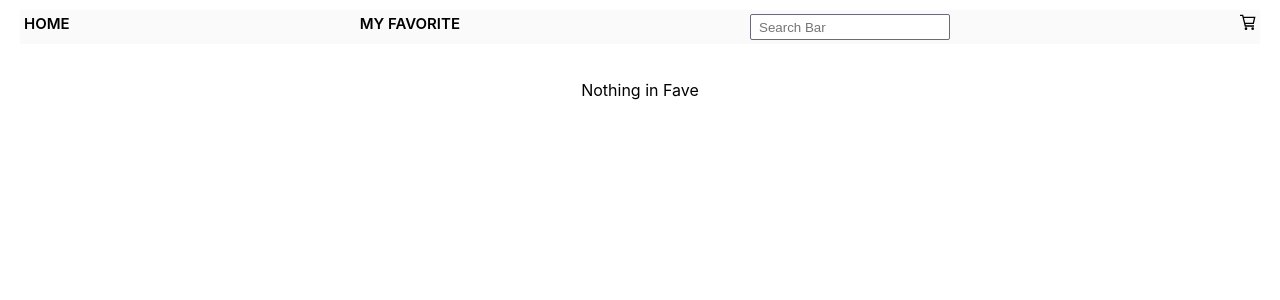
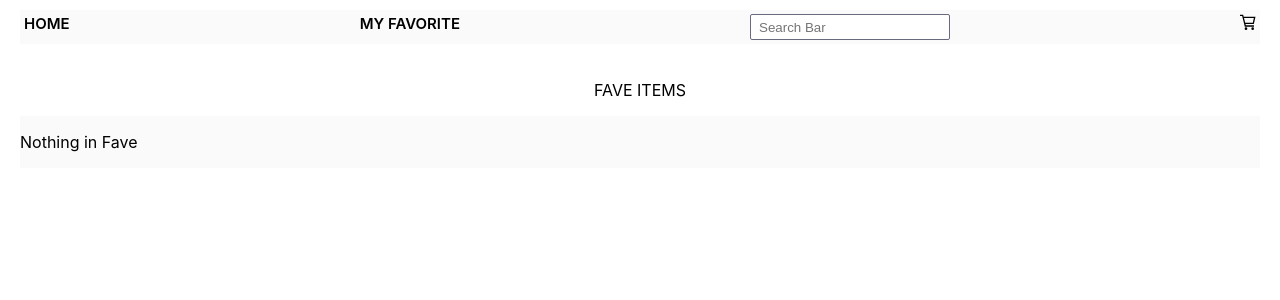
Before and after one commit to ifiokudoidiok/zirashop, a React (Create React App) app: page /favorite in a window 1280 px wide. Shown: the top 300 px of the page. Built offline with nearby package versions, Linux system fonts and the light colour scheme.

Commit message:
Refactor Fave to utilize search logic

```diff
--- a/src/components/Fave.tsx
+++ b/src/components/Fave.tsx
@@ -1,6 +1,6 @@
 import React from "react";
 import { connect } from "react-redux";
-import { Box, Image, Text} from "@chakra-ui/react";
+import { Box, Image, Text } from "@chakra-ui/react";
 import { removeFave } from "./actions/cartActions";
 
 import { Icon } from "@chakra-ui/react";
@@ -11,9 +11,9 @@ const Fave = (props: any) => {
     props.removeFave(id);
   };
 
-  let showFaveItems: any = props.items.faveItems.length
-    ? props.items.faveItems.map((item: any) => {
-      console.log(props.items, 'Props.item')
+  let showFaveItems: any = props.items.faveItems.length ? (
+    props.items.faveItems.map((item: any) => {
+      console.log(props, "Props");
       return (
         <Box>
           <Box key={item.id}>
@@ -26,14 +26,59 @@ const Fave = (props: any) => {
             </Box>
             <Box display="flex" justifyContent="space-around"></Box>
           </Box>
-             <Icon cursor='pointer' onClick={() => {
+          <Icon
+            cursor="pointer"
+            onClick={() => {
               handleRemove(item.id);
-              }}  as={MdFavorite} />
+            }}
+            as={MdFavorite}
+          />
         </Box>
       );
     })
-    : (<Text>Nothing in Fave</Text>);
-  return <>{showFaveItems}</>;
+  ) : (
+    <Text>Nothing in Fave</Text>
+  );
+
+  let searchList = props.searchResults.map((item: any) => {
+    return (
+      <Box key={item.id} margin="20px">
+        <Box>
+          <Image
+            src={item.img}
+            alt={item.title}
+            boxSize="250px"
+            w="235px"
+            h="200px"
+          />
+        </Box>
+        <Box mt="1" fontWeight="semibold" as="h4" lineHeight="tight">
+          Title: {item.title}
+        </Box>
+        <Box display="flex" justifyContent="space-around">
+          <Box
+            key={item.id}
+            cursor="pointer"
+            onClick={() => handleRemove(item.id)}
+          >
+            <Icon as={MdFavorite} />
+          </Box>
+        </Box>
+        <br />
+      </Box>
+    );
+  });
+
+  return (
+    <Box>
+      <Text font-size="16px" font-weight="600">
+        FAVE ITEMS
+      </Text>
+      <Box display="flex" bg="#fafafa" flexWrap="wrap">
+        {props.searchTerm ? searchList : showFaveItems}
+      </Box>
+    </Box>
+  );
 };
 
 const mapStateToProps = (state: any) => {
```
Lines whose indentation alone changed are shown as unchanged.
